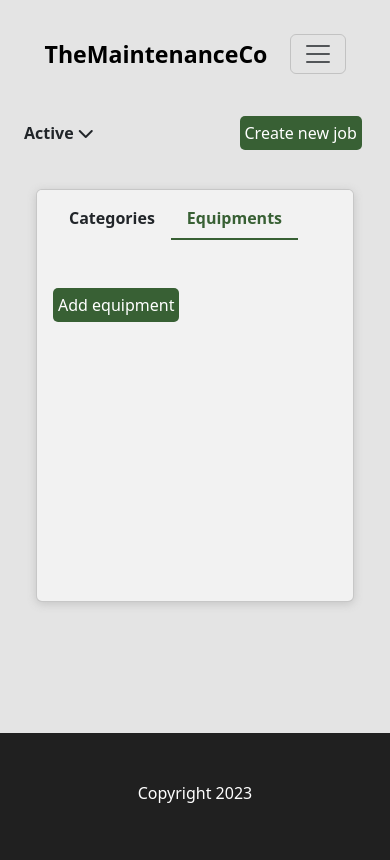
After one commit to andrebraga7/the-maintenance-co, a Django app: page /client/equipments in a window 390 px wide. The commit adds this page. Run offline with Django 3.2, Linux system fonts and the light colour scheme; the visitor is signed in with stand-in values (Sample User, id 1); data that the repository does not hold is empty; some libraries are stand-ins or nearby versions.

```diff
--- a/client_dashboard/models.py
+++ b/client_dashboard/models.py
@@ -13,6 +13,7 @@ class Category(models.Model):
 class Equipment(models.Model):
     name = models.CharField(max_length=50)
     category = models.ForeignKey(Category, on_delete=models.CASCADE)
+    user = models.ForeignKey(User, on_delete=models.CASCADE)
 
     def __str__(self):
         return self.name
--- a/client_dashboard/urls.py
+++ b/client_dashboard/urls.py
@@ -13,4 +13,15 @@ urlpatterns = [
     path(
         'client/categories/edit_<category_id>',
         views.EditCategory.as_view(), name='edit_category'),
+    path(
+        'client/equipments', views.EquipmentList.as_view(), name='equipments'),
+    path(
+        'client/add_equipment',
+        views.AddEquipment.as_view(), name='add_equipment'),
+    path(
+        'client/edit_<equipment_id>',
+        views.EditEquipment.as_view(), name='edit_equipment'),
+    path(
+        'client/delete_<equipment_id>',
+        views.DeleteEquipment.as_view(), name='delete_equipment'),
 ]
--- a/client_dashboard/views/__init__.py
+++ b/client_dashboard/views/__init__.py
@@ -1,2 +1,3 @@
 from .jobs_list import *
 from .categories import *
+from .equipments import *
--- /dev/null
+++ b/client_dashboard/views/equipments.py
@@ -0,0 +1,71 @@
+from django.shortcuts import render, redirect, get_object_or_404
+from django.views import View
+from ..models import Equipment, Category
+from ..forms import EquipmentForm
+
+
+class EquipmentList(View):
+
+    def get(self, request):
+        equipments = Equipment.objects.all().filter(user=request.user)
+        categories = Category.objects.all().filter(user=request.user)
+
+        return render(
+            request,
+            'client_dashboard/equipments.html',
+            {
+                'equipments': equipments,
+                'categories': categories,
+            })
+
+
+class AddEquipment(View):
+
+    def get(self, request):
+        return render(
+            request,
+            'client_dashboard/add_equipment.html',
+            {
+                'form': EquipmentForm()
+            })
+
+    def post(self, request):
+        form = EquipmentForm(request.POST)
+
+        if form.is_valid():
+            form.instance.user = request.user
+            form.save()
+            return redirect('equipments')
+        else:
+            form = EquipmentForm()
+
+
+class EditEquipment(View):
+
+    def get(self, request, equipment_id):
+        equipment = get_object_or_404(Equipment, id=equipment_id)
+        edit_form = EquipmentForm(instance=equipment)
+
+        return render(
+            request,
+            'client_dashboard/edit_equipment.html',
+            {
+                'edit_form': edit_form,
+            }
+            )
+
+    def post(self, request, equipment_id):
+        equipment = get_object_or_404(Equipment, id=equipment_id)
+        edit_form = EquipmentForm(request.POST, instance=equipment)
+
+        if edit_form.is_valid():
+            edit_form.save()
+            return redirect('equipments')
+        else:
+            edit_form = EquipmentForm()
+
+
+class DeleteEquipment(View):
+
+    def get(self, request, equipment_id):
+        return redirect('equipments')
--- a/templates/client_dashboard/edit_category.html
+++ b/templates/client_dashboard/edit_category.html
@@ -14,7 +14,7 @@
                             </a>
                         </li>
                         <li class="nav-item">
-                            <a href="#">
+                            <a href="{% url 'equipments' %}">
                                 <button class="nav-link">Equipments</button>
                             </a>
                         </li>
--- /dev/null
+++ b/templates/client_dashboard/equipments.html
@@ -0,0 +1,60 @@
+{% extends "client_dashboard/client_dashboard_base.html" %}
+
+{% block client_content %}
+<div class="container-fluid">
+    <div class="row mt-2 p-4">
+        <div class="col-md-8 offset-md-2">
+            <div class="card" id="card-content">
+                <!-- Tabs navigation -->
+                <div class="card-header pb-4">
+                    <ul class="nav nav-tab" id="myTab">
+                        <li class="nav-item">
+                            <a href="{% url 'categories' %}">
+                                <button class="nav-link">Categories</button>
+                            </a>
+                        </li>
+                        <li class="nav-item">
+                            <a href="{% url 'equipments' %}" aria-current="page">
+                                <button class="nav-link active">Equipments</button>
+                            </a>
+                        </li>
+                    </ul>
+                </div>
+
+                <!-- Tabs content -->
+                <div class="card-body">
+                    <div class="px-md-5 py-2">
+                        <a href="{% url 'add_equipment' %}">
+                            <button type="button" class="green-btn">Add equipment</button>
+                        </a>
+                    </div>
+
+                    <!-- Categories loop with equipments -->
+                    {% for category in categories %}
+                    <div class="category px-md-5 py-3">
+                        <h5>{{ category }}</h5>
+                        {% for equipment in equipments %}
+                        {% if equipment.category == category %}
+                        <div class="row">
+                            <div class="col-6">
+                                {{ equipment }}
+                            </div>
+                            <div class="col-3 offset-3 offset-md-0">
+                                <a href="{% url 'edit_equipment' equipment.id %}">
+                                    <i class="fa-solid fa-pen-to-square"></i>
+                                </a>
+                                <a href="{% url 'delete_equipment' equipment.id %}">
+                                    <i class="fa-solid fa-xmark ps-2 category-delete"></i>
+                                </a>
+                            </div>
+                        </div>
+                        {% endif %}
+                        {% endfor %}
+                    </div>
+                    {% endfor %}
+                </div>
+            </div>
+        </div>
+    </div>
+</div>
+{% endblock %}
```
Also changed, not shown: client_dashboard/forms.py (+8 -1 lines), templates/client_dashboard/add_equipment.html (added, +41 -0 lines), templates/client_dashboard/categories.html (+1 -12 lines), templates/client_dashboard/edit_equipment.html (added, +41 -0 lines), client_dashboard/migrations/0001_initial.py, client_dashboard/migrations/0002_rename_client_job_user.py (deleted), manager_dashboard/migrations/0001_initial.py, manager_dashboard/migrations/0002_alter_profile_type.py (deleted), manager_dashboard/migrations/0003_alter_profile_type.py (deleted), manager_dashboard/migrations/0004_alter_profile_type.py (deleted), 1 other file.
